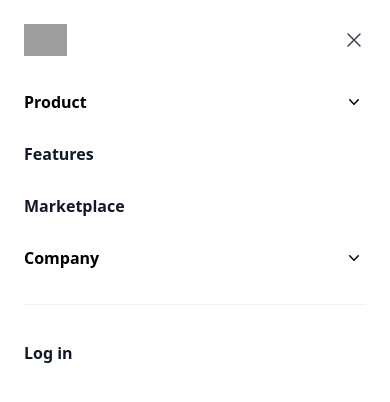
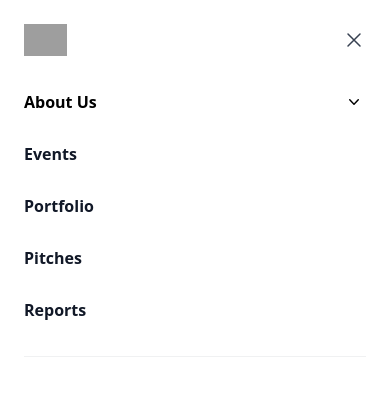
Before and after one commit to carsonlecky/cfac-site, a Next.js app: page / in a window 390 px wide. Both pictures are taken after a click on the button "Open main menu". Shown: the top 402 px of the page. Built offline with nearby package versions, Linux system fonts and the light colour scheme; grey boxes are pictures that could not be loaded.

Commit message:
added some stuffy!

```diff
--- a/app/layout.tsx
+++ b/app/layout.tsx
@@ -1,6 +1,13 @@
 import './globals.css'
 import Footer from '@/components/Footer'
 import NavBar from '@/components/NavBar'
+import Head from 'next/head'
+import { Metadata } from 'next'
+
+export const metadata: Metadata = {
+  title: 'CFAC',
+  description: 'UBC\'s #1 Investment Club',
+};
 
 export default function RootLayout({
   children,
--- a/components/NavBar.tsx
+++ b/components/NavBar.tsx
@@ -34,10 +34,13 @@
     return classes.filter(Boolean).join(' ')
 }
 
+import Head from 'next/head'
 export default function NavBar() {
     const [mobileMenuOpen, setMobileMenuOpen] = useState(false)
 
     return (
+        <>
+
             <header className="bg-white">
                 <nav className="mx-auto flex max-w-7xl items-center justify-between p-6 lg:px-8" aria-label="Global">
                     <div className="flex lg:flex-1">
@@ -136,50 +139,15 @@
                         <div className="mt-6 flow-root">
                             <div className="-my-6 divide-y divide-gray-500/10">
                                 <div className="space-y-2 py-6">
-                                <Disclosure as="div" className="-mx-3">
-                                    {({ open }) => (
-                                        <>
-                                            <Disclosure.Button className="flex w-full items-center justify-between rounded-lg py-2 pl-3 pr-3.5 text-base font-semibold leading-7 hover:bg-gray-50">
-                                                Product
-                                                <ChevronDownIcon
-                                                    className={classNames(open ? 'rotate-180' : '', 'h-5 w-5 flex-none')}
-                                                    aria-hidden="true"
-                                                />
-                                            </Disclosure.Button>
-                                            <Disclosure.Panel className="mt-2 space-y-2">
-                                                {[...products, ...callsToAction].map((item) => (
-                                                    <Disclosure.Button
-                                                        key={item.name}
-                                                        as="a"
-                                                        href={item.href}
-                                                        className="block rounded-lg py-2 pl-6 pr-3 text-sm font-semibold leading-7 text-gray-900 hover:bg-gray-50"
-                                                    >
-                                                        {item.name}
-                                                    </Disclosure.Button>
-                                                ))}
-                                            </Disclosure.Panel>
-                                        </>
-                                    )}
-                                </Disclosure>
 
-                                <a
-                                    href="#"
-                                    className="-mx-3 block rounded-lg px-3 py-2 text-base font-semibold leading-7 text-gray-900 hover:bg-gray-50"
-                                >
-                                    Features
-                                </a>
-                                <a
-                                    href="#"
-                                    className="-mx-3 block rounded-lg px-3 py-2 text-base font-semibold leading-7 text-gray-900 hover:bg-gray-50"
-                                >
-                                    Marketplace
-                                </a>
+
+
 
                                     <Disclosure as="div" className="-mx-3">
                                         {({ open }) => (
                                             <>
                                                 <Disclosure.Button className="flex w-full items-center justify-between rounded-lg py-2 pl-3 pr-3.5 text-base font-semibold leading-7 hover:bg-gray-50">
-                                                Company
+                                                    About Us
                                                     <ChevronDownIcon
                                                         className={classNames(open ? 'rotate-180' : '', 'h-5 w-5 flex-none')}
                                                         aria-hidden="true"
@@ -200,13 +168,39 @@
                                             </>
                                         )}
                                     </Disclosure>
+
+                                    <a
+                                        href="#"
+                                        className="-mx-3 block rounded-lg px-3 py-2 text-base font-semibold leading-7 text-gray-900 hover:bg-gray-50"
+                                    >
+                                        Events
+                                    </a>
+                                    <a
+                                        href="#"
+                                        className="-mx-3 block rounded-lg px-3 py-2 text-base font-semibold leading-7 text-gray-900 hover:bg-gray-50"
+                                    >
+                                        Portfolio
+                                    </a>
+                                    <a
+                                        href="#"
+                                        className="-mx-3 block rounded-lg px-3 py-2 text-base font-semibold leading-7 text-gray-900 hover:bg-gray-50"
+                                    >
+                                        Pitches
+
+                                    </a>
+                                    <a
+                                        href="#"
+                                        className="-mx-3 block rounded-lg px-3 py-2 text-base font-semibold leading-7 text-gray-900 hover:bg-gray-50"
+                                    >
+                                        Reports
+                                    </a>
                                 </div>
                                 <div className="py-6">
                                     <a
                                         href="#"
                                         className="-mx-3 block rounded-lg px-3 py-2.5 text-base font-semibold leading-7 text-gray-900 hover:bg-gray-50"
                                     >
-                                    Log in
+
                                     </a>
                                 </div>
                             </div>
@@ -214,5 +208,6 @@
                     </Dialog.Panel>
                 </Dialog>
             </header>
+        </>
     )
 }
```
Lines whose indentation alone changed are shown as unchanged.
